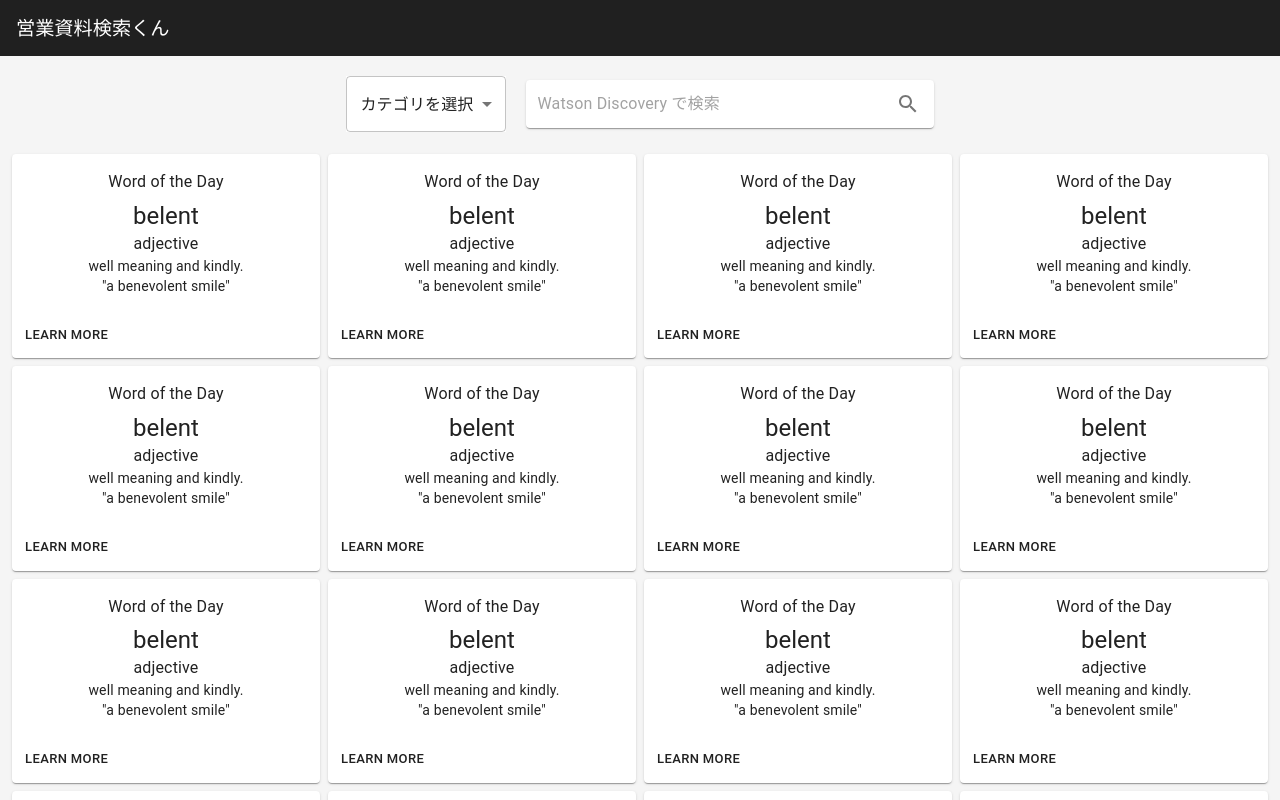
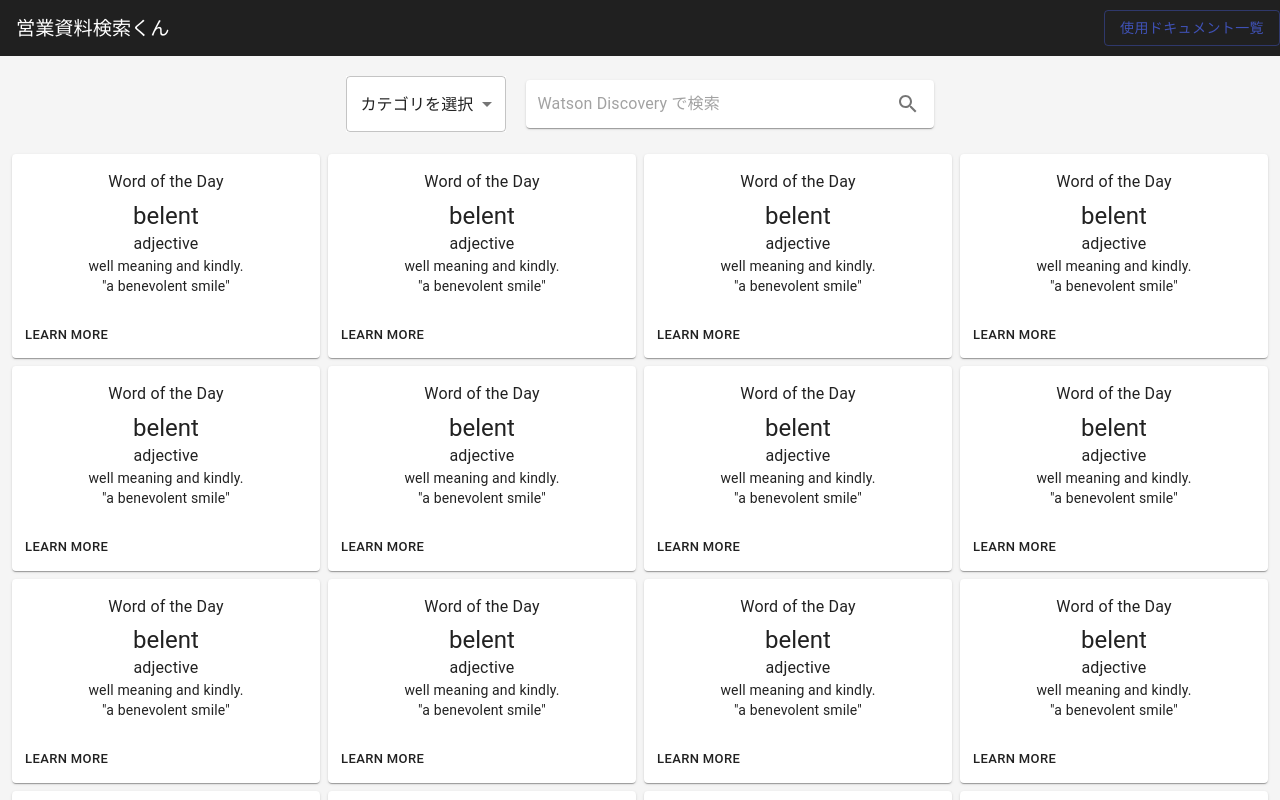
Before and after one commit to cloud-native-garage-method-japan-cohort/team-gemini, a React (Create React App) app in the folder webapp/: page / in a window 1280 px wide. Shown: the top 800 px of the page. Built offline with nearby package versions, Linux system fonts and the light colour scheme.

Commit message:
add document links

```diff
--- a/webapp/src/components/header/Header.js
+++ b/webapp/src/components/header/Header.js
@@ -1,14 +1,22 @@
-import React from 'react'
-import { Link} from 'react-router-dom';
+import React, { useState } from 'react'
+import { Link } from 'react-router-dom';
+import { Button } from "@material-ui/core";
 import Style from './Header.module.css';
-
+import LinksDialog from '../linksDialog/LinksDialog';
+import { documentLinks } from '../../utils/documentLinks'
 
 const Header = () => {
+  const [open, setOpen] = useState(false);
+  const openDialog = () => setOpen(true);
+  const closeDialog = () => setOpen(false);
+
   return (
     <div className={Style.header}>
       <div className={Style.item}>
         <Link to='/'> 営業資料検索くん </Link>
+        <Button variant="outlined" color="primary" onClick={openDialog}>使用ドキュメント一覧</Button>
       </div>
+      <LinksDialog open={open} title="使用ドキュメント一覧" links={documentLinks} closeDialog={closeDialog} />
     </div>
   )
 }
--- a/webapp/src/components/header/Header.module.css
+++ b/webapp/src/components/header/Header.module.css
@@ -16,3 +16,10 @@
   padding-left: 1rem;
   text-decoration: none;
 }
+
+.item {
+  width: 100%;
+  display: flex;
+  align-items: center;
+  justify-content: space-between;
+}
--- /dev/null
+++ b/webapp/src/components/linksDialog/LinksDialog.js
@@ -0,0 +1,18 @@
+import { Dialog, DialogTitle, List, ListItem, Link } from '@material-ui/core'
+
+const LinksDialog = ({open, title, links, closeDialog}) => {
+  return (
+    <Dialog onClose={closeDialog} aria-labelledby="links-dialog" open={open}>
+      <DialogTitle id="links-dialog">{title}</DialogTitle>
+      <List>
+        {links.map(([label, url]) => (
+          <ListItem key={url}>
+            <Link href={url} target="_blank">{label}</Link>
+          </ListItem>
+        ))}
+      </List>
+    </Dialog>
+  )
+}
+
+export default LinksDialog
--- a/webapp/src/utils/discoveryCategories.js
+++ b/webapp/src/utils/discoveryCategories.js
@@ -1,4 +1,6 @@
 export const discoveryCategories = [
-  [1, 'label1'],
-  [2, 'label2'],
+  [1, 'food and drink'],
+  [2, 'health and fitness'],
+  [3, 'technology and computing'],
+  [4, 'business and industrial'],
 ]
--- /dev/null
+++ b/webapp/src/utils/documentLinks.js
@@ -0,0 +1,7 @@
+export const documentLinks = [
+  ['コカ・コーラ・ヨーロピアン・パートナーズ社は戦略的な変革を加速させています-日本_IBM', 'https://github.com/cloud-native-garage-method-japan-cohort/team-gemini/tree/master/resources#:~:text=%E3%82%B3%E3%82%AB%E3%83%BB%E3%82%B3%E3%83%BC%E3%83%A9%E3%83%BB%E3%83%A8%E3%83%BC%E3%83%AD%E3%83%94%E3%82%A2%E3%83%B3%E3%83%BB%E3%83%91%E3%83%BC%E3%83%88%E3%83%8A%E3%83%BC%E3%82%BA%E7%A4%BE%E3%81%AF%E6%88%A6%E7%95%A5%E7%9A%84%E3%81%AA%E5%A4%89%E9%9D%A9%E3%82%92%E5%8A%A0%E9%80%9F%E3%81%95%E3%81%9B%E3%81%A6%E3%81%84%E3%81%BE%E3%81%99%20%2D%20%E6%97%A5%E6%9C%AC%20_%20IBM.html'],
+  ['パナソニックi-PROセンシングソリューションズはグローバルで全社員が有機的に連携する統合人材プラットフォームを整備-日本_IBM', 'https://github.com/cloud-native-garage-method-japan-cohort/team-gemini/blob/master/resources/%E3%83%91%E3%83%8A%E3%82%BD%E3%83%8B%E3%83%83%E3%82%AFi-PRO%E3%82%BB%E3%83%B3%E3%82%B7%E3%83%B3%E3%82%B0%E3%82%BD%E3%83%AA%E3%83%A5%E3%83%BC%E3%82%B7%E3%83%A7%E3%83%B3%E3%82%BA%E3%81%AF%E3%82%B0%E3%83%AD%E3%83%BC%E3%83%90%E3%83%AB%E3%81%A7%E5%85%A8%E7%A4%BE%E5%93%A1%E3%81%8C%E6%9C%89%E6%A9%9F%E7%9A%84%E3%81%AB%E9%80%A3%E6%90%BA%E3%81%99%E3%82%8B%E7%B5%B1%E5%90%88%E4%BA%BA%E6%9D%90%E3%83%97%E3%83%A9%E3%83%83%E3%83%88%E3%83%95%E3%82%A9%E3%83%BC%E3%83%A0%E3%82%92%E6%95%B4%E5%82%99%20_%20IBM.html'],
+  ['四国化工機株式会社–IoT_事例紹介-日本_IBM', 'https://github.com/cloud-native-garage-method-japan-cohort/team-gemini/blob/master/resources/%E5%9B%9B%E5%9B%BD%E5%8C%96%E5%B7%A5%E6%A9%9F%E6%A0%AA%E5%BC%8F%E4%BC%9A%E7%A4%BE%20%E2%80%93%20IoT%20_%20%E4%BA%8B%E4%BE%8B%E7%B4%B9%E4%BB%8B%20-%20%E6%97%A5%E6%9C%AC%20_%20IBM.html'],
+  ['朝日生命保険相互会社–アナリティクス_事例紹介-日本_IBM', 'https://github.com/cloud-native-garage-method-japan-cohort/team-gemini/blob/master/resources/%E6%9C%9D%E6%97%A5%E7%94%9F%E5%91%BD%E4%BF%9D%E9%99%BA%E7%9B%B8%E4%BA%92%E4%BC%9A%E7%A4%BE%20%E2%80%93%20%E3%82%A2%E3%83%8A%E3%83%AA%E3%83%86%E3%82%A3%E3%82%AF%E3%82%B9%20_%20%E4%BA%8B%E4%BE%8B%E7%B4%B9%E4%BB%8B%20-%20%E6%97%A5%E6%9C%AC%20_%20IBM.html'],
+  ['海外事例：Soitec-日本_IBM', 'https://github.com/cloud-native-garage-method-japan-cohort/team-gemini/blob/master/resources/%E6%B5%B7%E5%A4%96%E4%BA%8B%E4%BE%8B%EF%BC%9ASoitec%20-%20%E6%97%A5%E6%9C%AC%20_%20IBM.html']
+];
```
